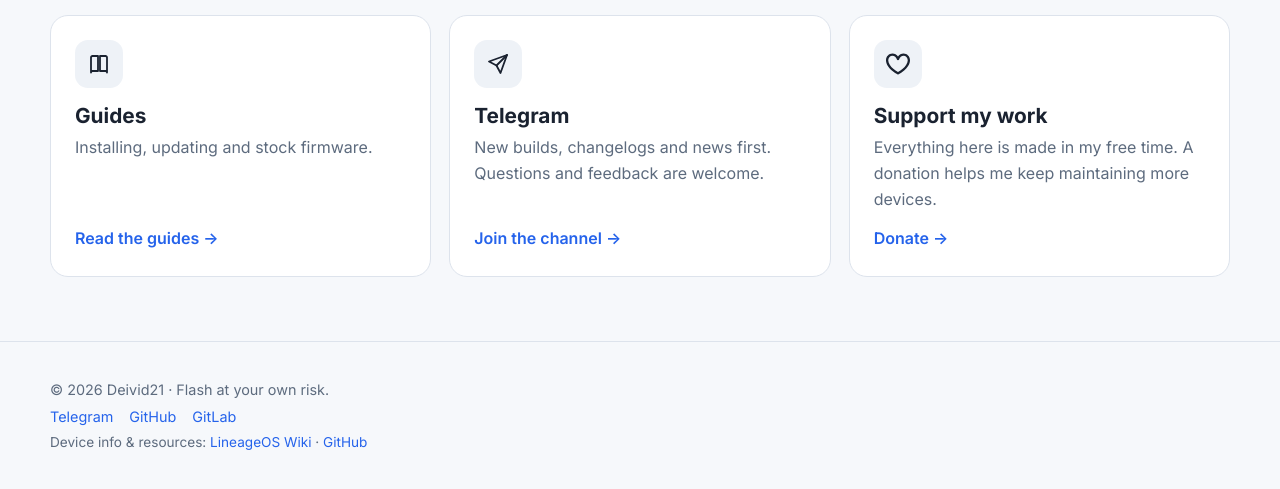
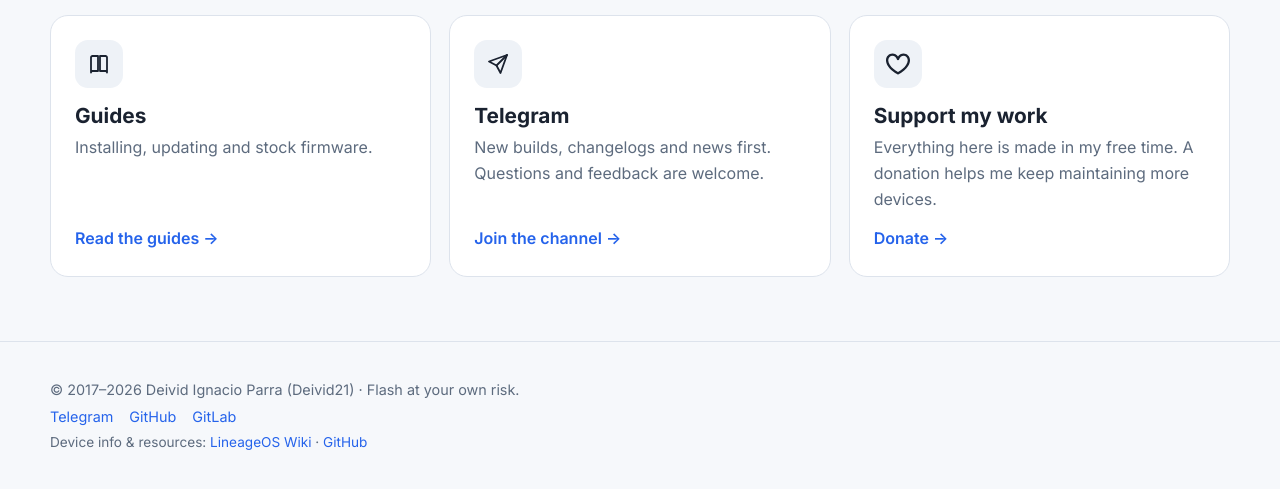
Before and after one commit to Deivid21/deivid21.github.io, a Jekyll site: the page built from index.html, in a window 1280 px wide and 900 px high, scrolled down 607 px, cut to the strip 410-899 px from the top of the window. Built offline with Jekyll 4.4.1, drawn with Linux system fonts in a browser that asks for light colours.

Commit message:
chore: update footer copyright
Co-Authored-By: Claude Opus 5.5 <noreply@anthropic.com>

```diff
--- a/_config.yml
+++ b/_config.yml
@@ -2,6 +2,9 @@
 title: Deivid21 Hub
 description: ROMs, firmware and resources for Motorola devices
 author: Deivid21
+copyright:
+  name: Deivid Ignacio Parra (Deivid21)
+  since: 2017
 url: "https://deivid21.github.io"
 baseurl: ""
 lang: en
--- a/_includes/footer.html
+++ b/_includes/footer.html
@@ -1,7 +1,7 @@
 {% assign t = site.data.i18n.en %}
 <footer class="site-footer">
   <div class="container footer-inner">
-    <p>© {{ 'now' | date: '%Y' }} {{ site.author }} · <span data-i18n="footer_disclaimer">{{ t.footer_disclaimer }}</span></p>
+    <p>© {{ site.copyright.since }}–{{ 'now' | date: '%Y' }} {{ site.copyright.name }} · <span data-i18n="footer_disclaimer">{{ t.footer_disclaimer }}</span></p>
     <p class="footer-links">
       <a href="{{ site.telegram }}" target="_blank" rel="noopener">Telegram</a>
       <a href="{{ site.github }}" target="_blank" rel="noopener">GitHub</a>
```
